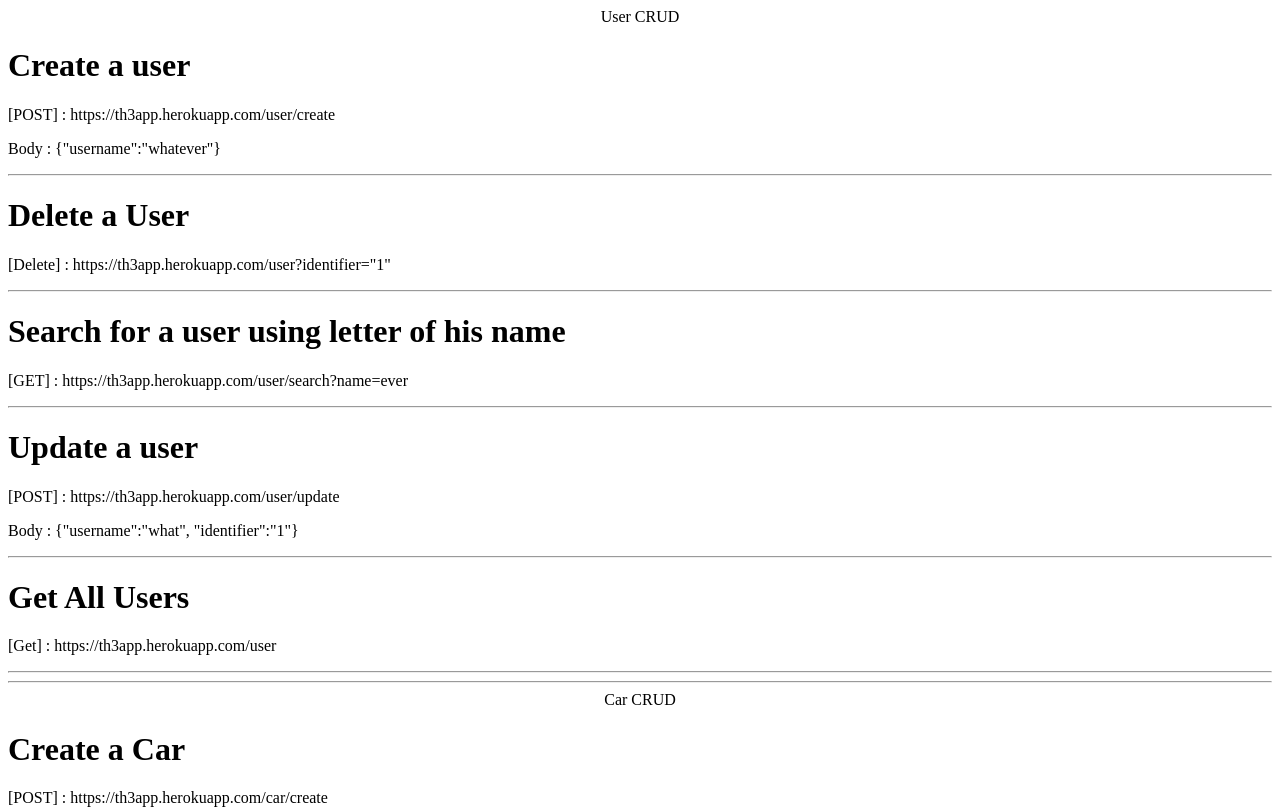
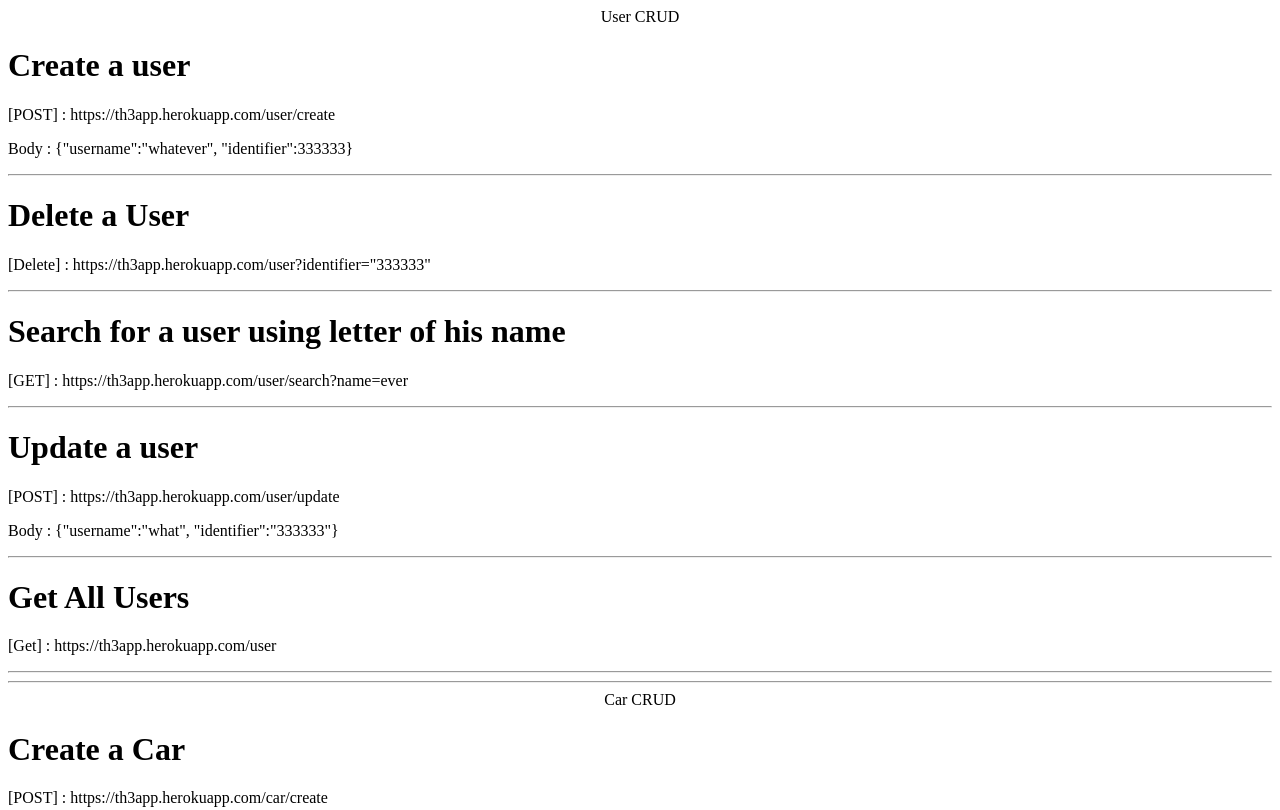
Before and after one commit to Malik-Altawati/carsWebApp-BackEnd, a website: page public/index.html in a window 1280 px wide. Shown: the top 810 px of the page. Drawn offline with Linux system fonts and the light colour scheme.

Commit message:
one more

```diff
--- a/public/index.html
+++ b/public/index.html
@@ -7,17 +7,17 @@
     <center>User CRUD</center>
     <h1>Create a user</h1>
     <p>[POST] : https://th3app.herokuapp.com/user/create</p>
-    <p>Body : {"username":"whatever"}</p>
+    <p>Body : {"username":"whatever", "identifier":333333}</p>
     <hr />
     <h1>Delete a User</h1>
-    <p>[Delete] : https://th3app.herokuapp.com/user?identifier="1"</p>
+    <p>[Delete] : https://th3app.herokuapp.com/user?identifier="333333"</p>
     <hr />
     <h1>Search for a user using letter of his name</h1>
     <p>[GET] : https://th3app.herokuapp.com/user/search?name=ever</p>
     <hr />
     <h1>Update a user</h1>
     <p>[POST] : https://th3app.herokuapp.com/user/update</p>
-    <p>Body : {"username":"what", "identifier":"1"}</p>
+    <p>Body : {"username":"what", "identifier":"333333"}</p>
     <hr />
     <h1>Get All Users</h1>
     <p>[Get] : https://th3app.herokuapp.com/user</p>
```
